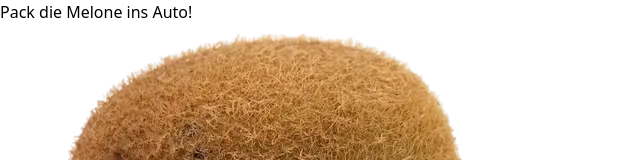
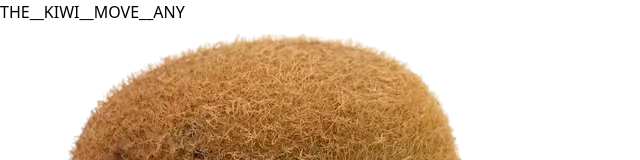
Before and after one commit to koljapluemer/tpr-game-vue, a Vue app: page / in a window 1280 px wide. Shown: the top 160 px of the page, without its empty margins (0-640 px from the left). Built offline with nearby package versions, Linux system fonts and the light colour scheme.

Commit message:
iterate the quests to the point that a current quest key is displayed

```diff
--- a/src/components/GridRenderer.vue
+++ b/src/components/GridRenderer.vue
@@ -1,6 +1,13 @@
 <template>
-    <div id="grid" class="flex items-center justify-center mt-10">
-        <div class="flex flex-col gap-1 bg-white p-2 bg-slate-300">
+    <h2 class="font-bold text-2xl text-center text-slate-800 p-2">
+        <span v-if="currentQuest">
+            {{ questKey }}
+        </span>
+    </h2>
+    <div id="grid" class="flex items-center justify-center mt-10 ">
+
+
+        <div class="flex flex-col gap-1 p-2 ">
             <div class="flex flex-row gap-1" v-for="row in grid">
                 <FieldRenderer @startedDraggingFromField="onDragStart(field)" @droppedOnField="onDropOn(field)"
                     :field="field" v-for="field of row"></FieldRenderer>
@@ -13,10 +20,11 @@
 <script setup lang="ts">
 import { computed, ref, watch } from "vue";
 import FieldRenderer from "./FieldRenderer.vue";
-import { type AlchemyAction, type Card, type Field, type Grid } from "@/types";
+import { type AlchemyAction, type Card, type Field, type Grid, type Quest } from "@/types";
 import { handleDropInteraction } from "@/utils/alchemyUtils";
 import { setIdentifiersForFields } from "@/utils/identifierUtils";
 import { getActionableActionsOnGrid } from "@/utils/actionUtils";
+import { getAvailableQuestsBasedonActionList, getQuestKey } from "@/utils/questUtils";
 
 const props = defineProps<{
     initialGrid: Grid;
@@ -24,7 +32,12 @@ const props = defineProps<{
 
 const grid = ref(props.initialGrid)
 const availableActions = ref([] as AlchemyAction[])
+const availableQuests = ref([] as Quest[])
+
+const currentQuest = ref(undefined as Quest | undefined)
+
 updateGrid()
+currentQuest.value = availableQuests.value[0]
 
 let fieldWhereMovementStartedFrom: Field | undefined = undefined
 
@@ -44,7 +57,17 @@ function onDropOn(field: Field) {
 function updateGrid() {
     setIdentifiersForFields(grid.value)
     availableActions.value = getActionableActionsOnGrid(grid.value)
+    availableQuests.value = getAvailableQuestsBasedonActionList(availableActions.value)
+    console.log('quests', availableQuests.value)
 }
+
+const questKey = computed(() => {
+    if (currentQuest.value) {
+        return getQuestKey(currentQuest.value)
+    } else {
+        return undefined
+    }
+})
 
 
 
--- a/src/components/LevelRenderer.vue
+++ b/src/components/LevelRenderer.vue
@@ -1,9 +1,5 @@
 <template>
   <div id="level" class="m-auto">
-    <h2 class="font-bold text-2xl text-center text-slate-800 p-2">
-      Pack die Melone ins Auto!
-    </h2>
-
     <GridRenderer :initialGrid="grid"></GridRenderer>
   </div>
 </template>
--- a/src/data/affordances.ts
+++ b/src/data/affordances.ts
@@ -28,3 +28,8 @@ export const affordancePairs: { [key in ActiveAffordance]: PassiveAffordance[] |
   [ActiveAffordance.STORES_IN_LARGE]: [PassiveAffordance.STORAGE_LARGE],
   [ActiveAffordance.PARKABLE]: [PassiveAffordance.IS_PARKING_SPACE]
 }
+
+export const affordanceVerbs: { [key in ActiveAffordance]?: string } = {
+  [ActiveAffordance.CUTS]: "CUT",
+  [ActiveAffordance.MOVABLE]: "MOVE",
+}
--- a/src/data/items.ts
+++ b/src/data/items.ts
@@ -22,7 +22,7 @@ export enum ItemName {
 export const items: Item[] = [
   {
     id: ItemName.kiwi,
-    primaryKey: 'kiwi',
+    primaryKey: 'KIWI',
     secondaryKeys: [],
     images: ['kiwi_uncut'],
     activeAffordances: [ActiveAffordance.MOVABLE],
@@ -31,7 +31,7 @@ export const items: Item[] = [
   },
   {
     id: ItemName.knife,
-    primaryKey: 'knife',
+    primaryKey: 'KIFE',
     secondaryKeys: [],
     images: ['knife'],
     activeAffordances: [ActiveAffordance.CUTS, ActiveAffordance.MOVABLE],
--- a/src/types.ts
+++ b/src/types.ts
@@ -79,8 +79,8 @@ export interface AlchemyAction {
   receiverKeys?: string[]
 }
 
-interface Quest {
-  requiredAffordance: string
+export interface Quest {
+  requiredAffordance: ActiveAffordance
   requiredSenderKey?: string
   requiredReceiverKey?: string
 }
--- /dev/null
+++ b/src/utils/questUtils.ts
@@ -0,0 +1,46 @@
+import { affordanceVerbs } from "@/data/affordances";
+import { type Quest, type AlchemyAction } from "@/types";
+
+export function getAvailableQuestsBasedonActionList(actions: AlchemyAction[]): Quest[] {
+    const quests: Quest[] = []
+    // ANY CUT ANY
+    // THE__KNIFE__CUT__ANY
+    // ANY__CUT__THE__KIWI
+    // THE__KNIFE__CUT__THE__KIWI
+    // THE__KNIFE__MOVE
+
+    actions.forEach(action => {
+        if (action.sender) {
+            action.sender.identifiers.forEach(id => {
+                const quest: Quest = {
+                    requiredAffordance: action.affordance,
+                    requiredSenderKey: id
+                }
+                quests.push(quest)
+            })
+
+        }
+    })
+
+
+    return quests
+}
+
+export function getQuestKey(quest: Quest): string {
+    let key = ""
+    if (quest.requiredSenderKey) {
+        key += quest.requiredSenderKey
+    } else {
+        key += "ANY"
+    }
+    key += "__" + affordanceVerbs[quest.requiredAffordance] + '__'
+
+    if (quest.requiredReceiverKey) {
+        key += quest.requiredReceiverKey
+    } else {
+        key += "ANY"
+    }
+
+    return key
+
+}
```
